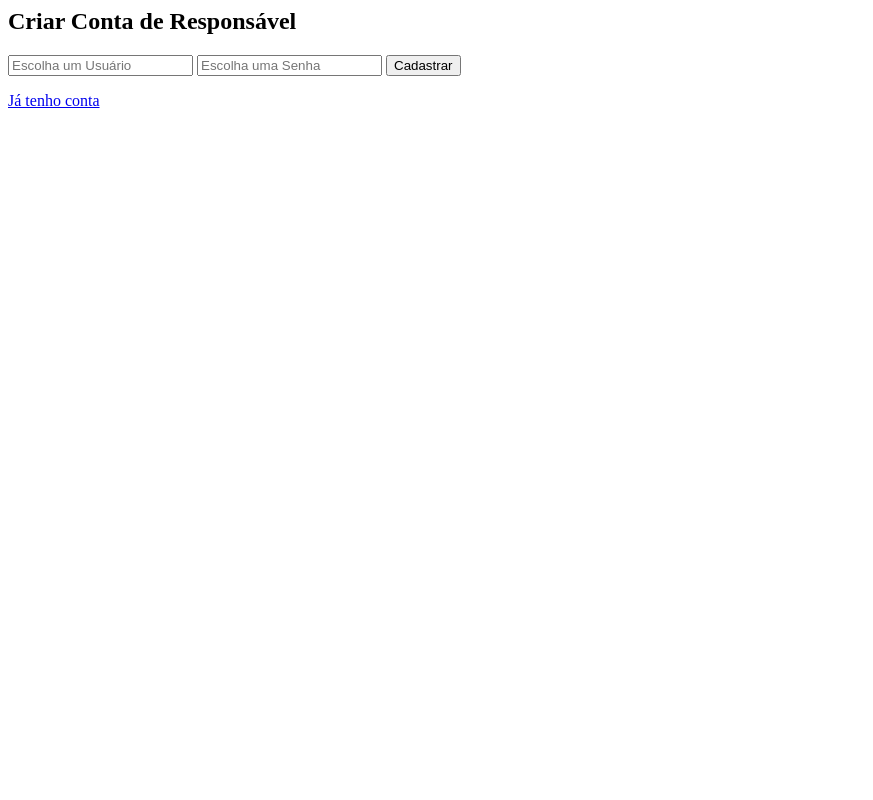
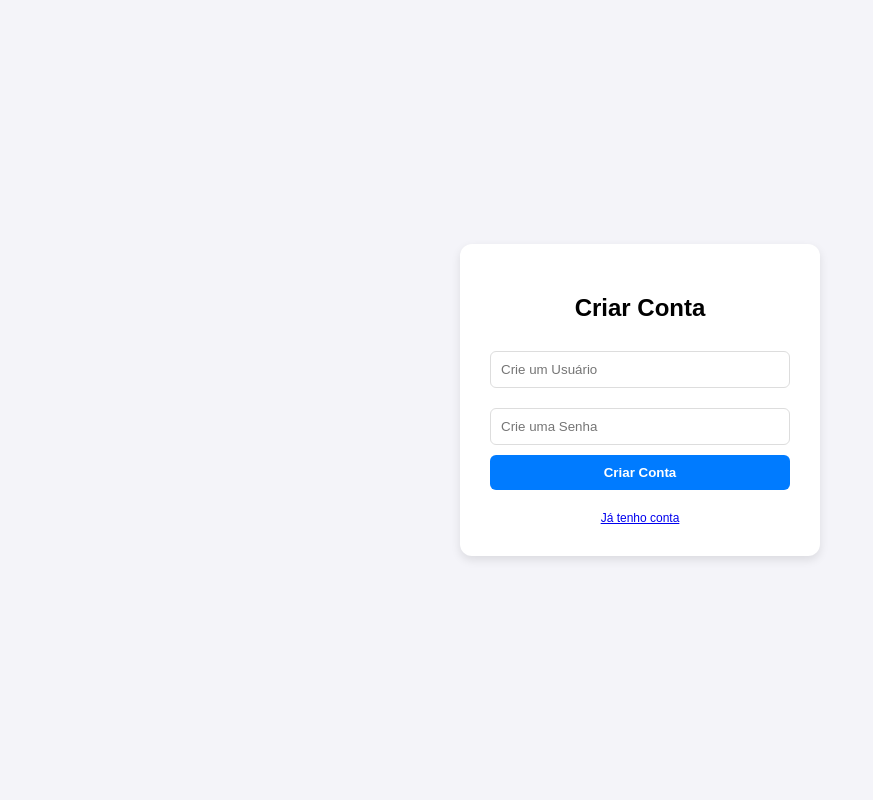
Before and after one commit to luanafariasrodrigues-ai/ocr-app-2, a Flask app: template templates/parent_register.html in a window 1280 px wide. Shown: the whole page, without its empty margins (0-873 px from the left). Run offline with Flask 3, Linux system fonts and the light colour scheme; the template is opened without the code that fills it, so the values that code supplies are empty.

Commit message:
Update parent_register.html

```diff
--- a/templates/parent_register.html
+++ b/templates/parent_register.html
@@ -1,9 +1,24 @@
-<div class="login-card">
-    <h2>Criar Conta de Responsável</h2>
-    <form method="POST">
-        <input type="text" name="usuario" placeholder="Escolha um Usuário" required>
-        <input type="password" name="senha" placeholder="Escolha uma Senha" required>
-        <button type="submit">Cadastrar</button>
-    </form>
-    <a href="/login_responsavel">Já tenho conta</a>
-</div>
+<!DOCTYPE html>
+<html lang="pt-br">
+<head>
+    <meta charset="UTF-8">
+    <title>Cadastro do Responsável</title>
+    <style>
+        body { font-family: sans-serif; background-color: #f4f4f9; display: flex; justify-content: center; align-items: center; height: 100vh; margin: 0; }
+        .card { background: white; padding: 30px; border-radius: 12px; box-shadow: 0 4px 10px rgba(0,0,0,0.1); width: 300px; text-align: center; }
+        input { width: 100%; padding: 10px; margin: 10px 0; border: 1px solid #ddd; border-radius: 6px; box-sizing: border-box; }
+        button { width: 100%; padding: 10px; background-color: #007bff; color: white; border: none; border-radius: 6px; cursor: pointer; font-weight: bold; }
+    </style>
+</head>
+<body>
+    <div class="card">
+        <h2>Criar Conta</h2>
+        <form method="POST">
+            <input type="text" name="usuario" placeholder="Crie um Usuário" required>
+            <input type="password" name="senha" placeholder="Crie uma Senha" required>
+            <button type="submit">Criar Conta</button>
+        </form>
+        <br><a href="/login_responsavel" style="font-size: 12px;">Já tenho conta</a>
+    </div>
+</body>
+</html>
```
